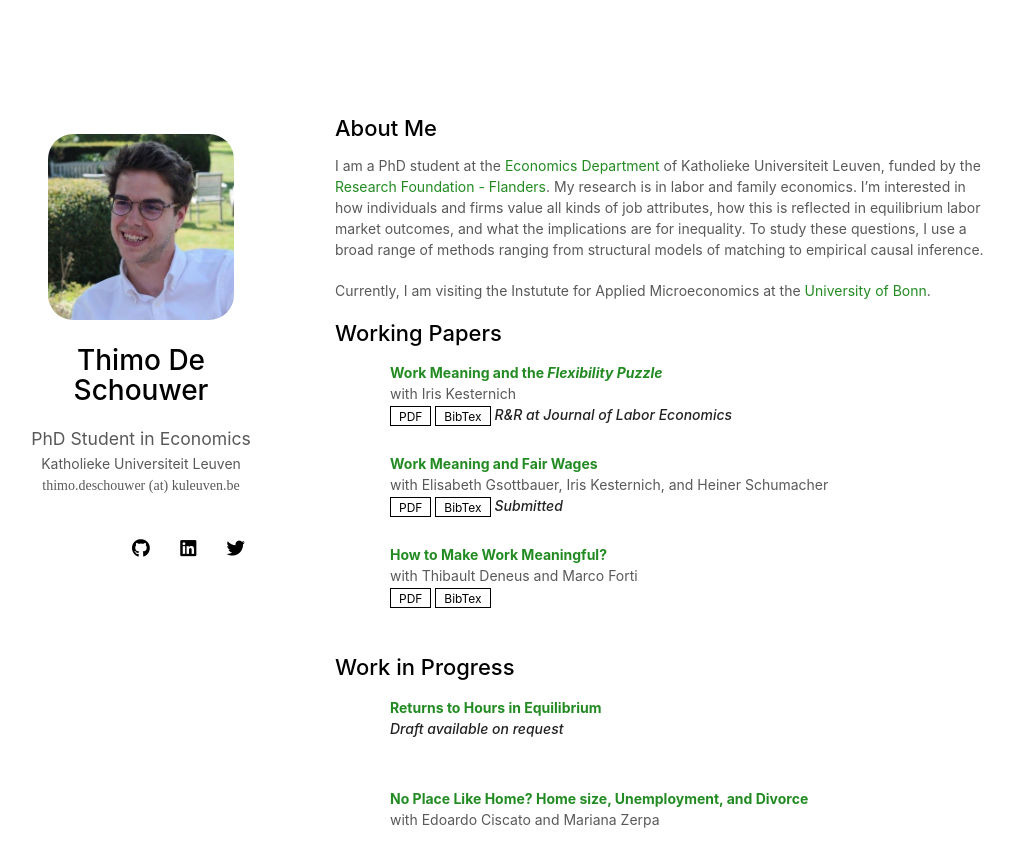
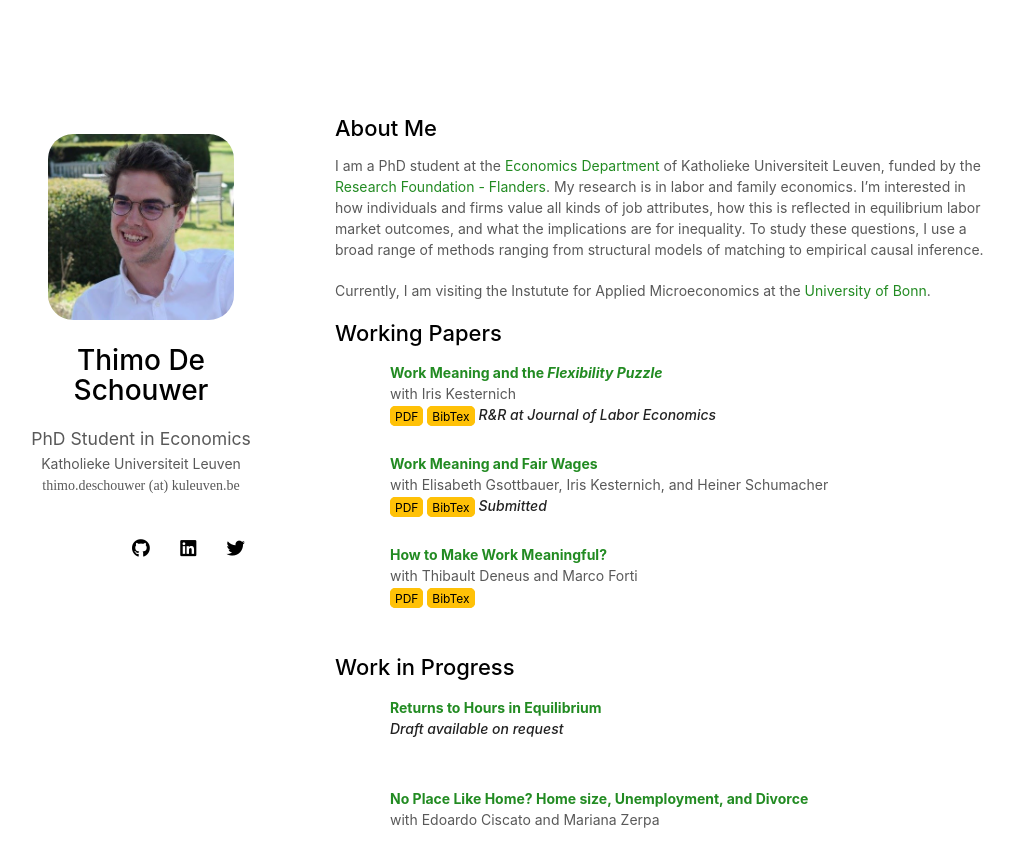
Before and after one commit to thimodeschouwer/thimodeschouwer.github.io, a Jekyll site: the page built from index.md, in a window 1280 px wide and 970 px high. Shown: the top 867 px of the window, without its empty margins (135-1146 px from the left). Built offline with Jekyll 4.4.1, drawn with Linux system fonts in a browser that asks for light colours; nearby versions of some CDN libraries; a style sheet for code colours, icons or effects is not loaded; our own code applies the rules of GitHub Pages for plain Markdown files.

Commit message:
Update publications-no-dark-mode.css

```diff
--- a/assets/css/publications-no-dark-mode.css
+++ b/assets/css/publications-no-dark-mode.css
@@ -55,7 +55,7 @@ blockquote { background: var(--global-bg-color); border-left: 2px solid var(--gl
 
 .publications ol.bibliography li .author > em { border-bottom: 1px solid; font-style: normal; }
 
-.publications ol.bibliography li .links a.btn { color: #000000; border: 1px solid #000000; padding-left: 0.5rem; padding-right: 0.5rem; padding-top: 0.1rem; padding-bottom: 0.1rem; }
+.publications ol.bibliography li .links a.btn { color: #000000; border: 1px solid #ffc107; padding-left: 0.25rem; padding-right: 0.25rem; padding-top: 0.1rem; padding-bottom: 0.1rem; border-radius: 5px; background: #ffc107; }
 
 .publications ol.bibliography li .links a.btn:hover { color: var(--global-theme-color); border-color: var(--global-theme-color); }
 
```
